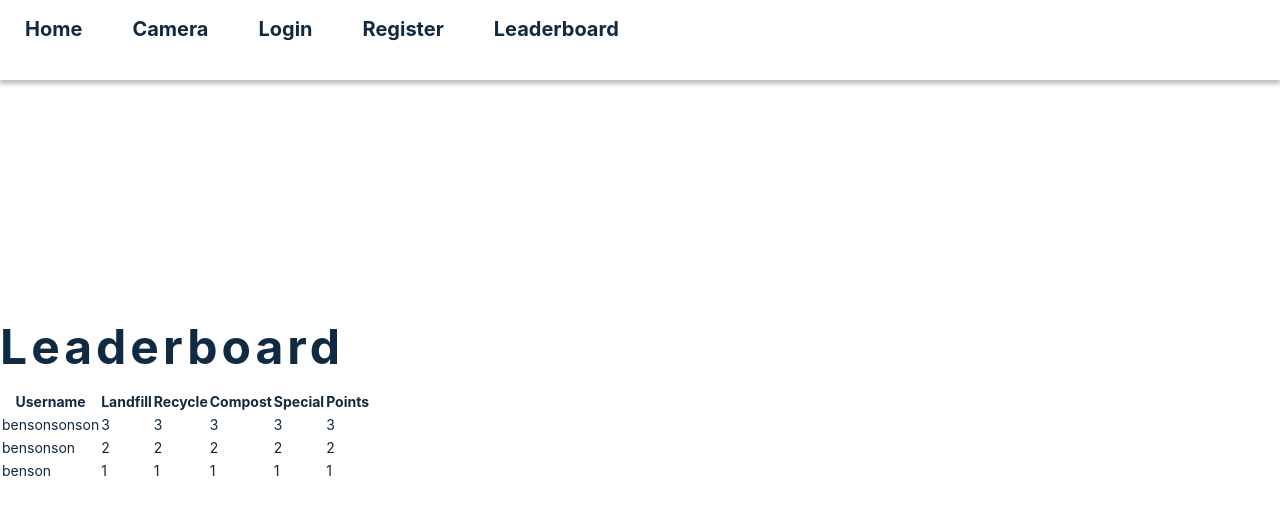
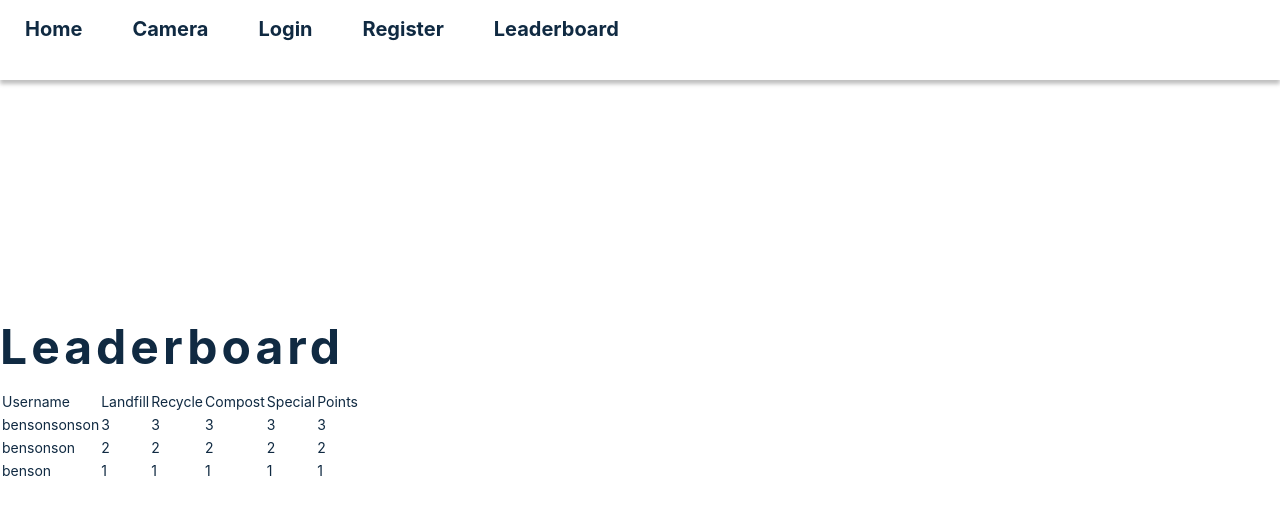
Before and after one commit to bliutech/re, a React (Create React App) app in the folder client/: page /leaderboard in a window 1280 px wide. Shown: the top 514 px of the page. Built offline with nearby package versions, Linux system fonts and the light colour scheme.

Commit message:
fixed table

```diff
--- a/client/src/components/Profiles.js
+++ b/client/src/components/Profiles.js
@@ -3,15 +3,17 @@ import React from "react";
 export default function Profiles({ Data }) {
   return (
     <table id="profile">
-      <tr>
-        <th>Username</th>
-        <th>Landfill</th>
-        <th>Recycle</th>
-        <th>Compost</th>
-        <th>Special</th>
-        <th>Points</th>
-      </tr>
-      {Item(Data)}
+      <thead>
+        <tr>
+          <td>Username</td>
+          <td>Landfill</td>
+          <td>Recycle</td>
+          <td>Compost</td>
+          <td>Special</td>
+          <td>Points</td>
+        </tr>
+      </thead>
+      <tbody>{Item(Data)}</tbody>
     </table>
   );
 }
```
